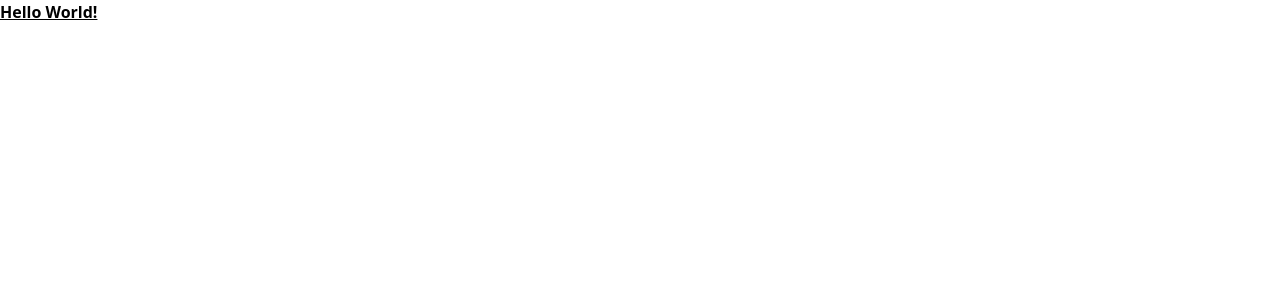
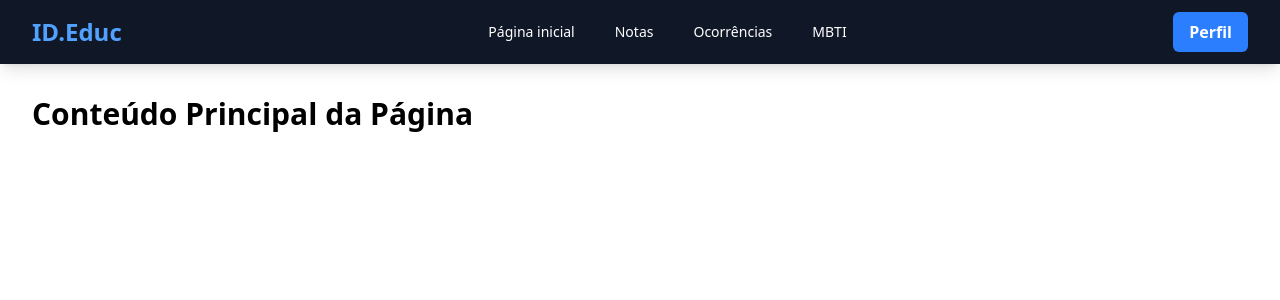
Before and after one commit to JuanSavedra/ID.Educ, a React (Vite) app: page / in a window 1280 px wide. Shown: the top 300 px of the page. Built offline with nearby package versions, Linux system fonts and the light colour scheme.

Commit message:
feat navbar

```diff
--- a/index.html
+++ b/index.html
@@ -3,7 +3,6 @@
   <head>
     <meta charset="UTF-8" />
     <link rel="icon" type="image/svg+xml" href="" />
-    <link rel="stylesheet" href="./src/index.css">
     <meta name="viewport" content="width=device-width, initial-scale=1.0" />
     <title>ID.Educ</title>
   </head>
--- /dev/null
+++ b/src/App.tsx
@@ -0,0 +1,14 @@
+import './App.css'
+import Navbar from './Navbar.tsx'
+import Dashboard from './Dashboard.tsx'
+
+function App() {
+  return (
+    <>
+      <Navbar />
+      <Dashboard />
+    </>
+  )
+}
+
+export default App
--- /dev/null
+++ b/src/Dashboard.tsx
@@ -0,0 +1,11 @@
+function Dashboard() {
+  return (
+    <>
+      <main className="p-8">
+        <h1 className="text-3xl font-bold">Conteúdo Principal da Página</h1>
+      </main>
+    </>
+  )
+}
+
+export default Dashboard
--- a/src/Header.tsx
+++ /dev/null
@@ -1,11 +0,0 @@
-function Header() {
-  return (
-    <>
-      <h1 className="text-3x1 font-bold underline">
-        Hello World!
-      </h1>
-    </>
-  )
-}
-
-export default Header
--- /dev/null
+++ b/src/Navbar.tsx
@@ -0,0 +1,95 @@
+import React, { useState } from 'react'
+
+const navLinks = [
+  { name: 'Página inicial', href: '#' },
+  { name: 'Notas', href: '#' },
+  { name: 'Ocorrências', href: '#' },
+  { name: 'MBTI', href: '#' }
+]
+
+const Navbar: React.FC = () => {
+  const [isMenuOpen, setIsMenuOpen] = useState<boolean>(false)
+  const toggleMenu = () => {
+    setIsMenuOpen(!isMenuOpen)
+  }
+
+  return (
+    <nav className="bg-gray-900 text-white shadow-lg">
+      <div className="max-w-7xl mx-auto px-4 sm:px-6 lg:px-8">
+        <div className="flex items-center justify-between h-16">
+
+          {/* Logo ou Nome do Site */}
+          <div className="flex-shrink-0">
+            <a href="#" className="text-2xl font-bold text-blue-400">
+              ID.Educ
+            </a>
+          </div>
+
+          {/* Links de Navegação para Desktop */}
+          <div className="hidden md:block">
+            <div className="ml-10 flex items-baseline space-x-4">
+              {navLinks.map((link) => (
+                <a
+                  key={link.name}
+                  href={link.href}
+                  className="px-3 py-2 rounded-md text-sm font-medium hover:bg-gray-700 hover:text-white transition-colors duration-300"
+                >
+                  {link.name}
+                </a>
+              ))}
+            </div>
+          </div>
+
+          {/* Botão de Ação para Desktop */}
+          <div className="hidden md:block">
+             <button className="bg-blue-500 hover:bg-blue-600 text-white font-bold py-2 px-4 rounded-md transition-transform duration-300 ease-in-out transform hover:scale-105">
+                Perfil
+             </button>
+          </div>
+
+          {/* Botão do Menu Mobile (Hamburger) */}
+          <div className="md:hidden flex items-center">
+            <button
+              onClick={toggleMenu}
+              className="inline-flex items-center justify-center p-2 rounded-md text-gray-400 hover:text-white hover:bg-gray-700 focus:outline-none focus:ring-2 focus:ring-inset focus:ring-white"
+            >
+              <span className="sr-only">Abrir menu principal</span>
+              {/* Ícone: mostra 'X' se o menu está aberto, ou 'barras' se está fechado */}
+              {isMenuOpen ? (
+                <svg className="block h-6 w-6" xmlns="http://www.w3.org/2000/svg" fill="none" viewBox="0 0 24 24" stroke="currentColor" aria-hidden="true">
+                  <path strokeLinecap="round" strokeLinejoin="round" strokeWidth="2" d="M6 18L18 6M6 6l12 12" />
+                </svg>
+              ) : (
+                <svg className="block h-6 w-6" xmlns="http://www.w3.org/2000/svg" fill="none" viewBox="0 0 24 24" stroke="currentColor" aria-hidden="true">
+                  <path strokeLinecap="round" strokeLinejoin="round" strokeWidth="2" d="M4 6h16M4 12h16M4 18h16" />
+                </svg>
+              )}
+            </button>
+          </div>
+
+        </div>
+      </div>
+
+      {/* Menu Dropdown para Mobile */}
+      {/* A visibilidade é controlada pela classe 'hidden' ou 'block' baseada no estado */}
+      <div className={`${isMenuOpen ? 'block' : 'hidden'} md:hidden`}>
+        <div className="px-2 pt-2 pb-3 space-y-1 sm:px-3">
+          {navLinks.map((link) => (
+            <a
+              key={link.name}
+              href={link.href}
+              className="block px-3 py-2 rounded-md text-base font-medium text-gray-300 hover:bg-gray-700 hover:text-white"
+            >
+              {link.name}
+            </a>
+          ))}
+           <button className="w-full mt-2 bg-blue-500 hover:bg-blue-600 text-white font-bold py-2 px-4 rounded-md">
+                Acessar Plataforma
+           </button>
+        </div>
+      </div>
+    </nav>
+  )
+}
+
+export default Navbar
--- a/src/main.tsx
+++ b/src/main.tsx
@@ -1,9 +1,9 @@
 import { StrictMode } from 'react'
 import { createRoot } from 'react-dom/client'
-import Header from './Header.tsx'
+import App from './App.tsx'
 
 createRoot(document.getElementById('root')!).render(
   <StrictMode>
-    <Header />
+    <App />
   </StrictMode>,
 )
```
Also changed, not shown: src/App.css (renamed from src/index.css), 1 other file (tests, documents, lock files or other folders).
